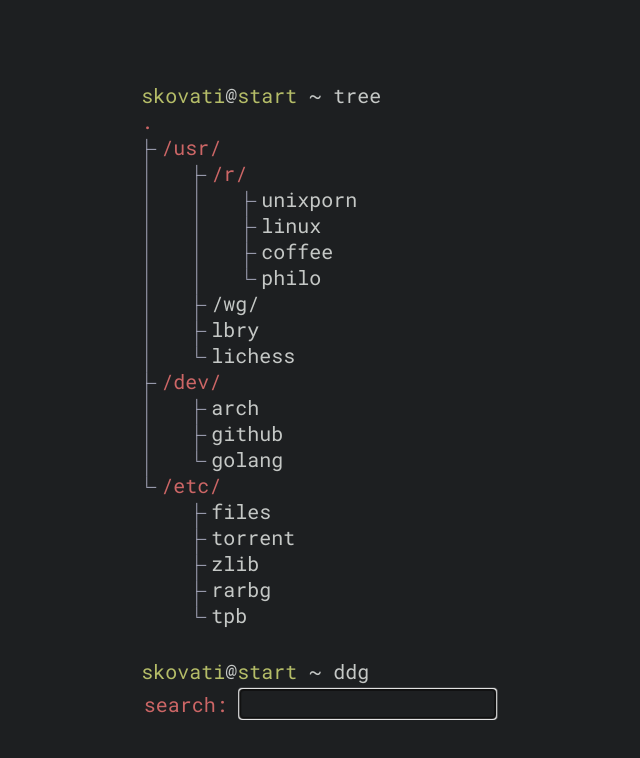
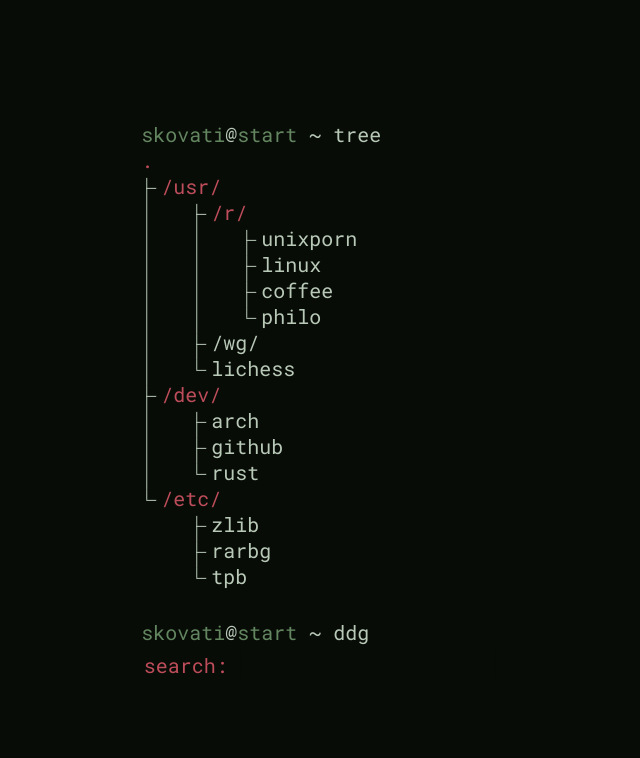
Before and after one commit to skovati/startpage, a plain HTML site: page index.html in a window 1280 px wide. Shown: the whole page, without its empty margins (322-962 px from the left). Drawn offline with Linux system fonts and the light colour scheme.

Commit message:
new links and color

```diff
--- a/index.html
+++ b/index.html
@@ -25,7 +25,6 @@
                 </ul>
               </li>
               <li><a href="https://4chan.org/wg/catalog">/wg/</a></li>
-              <li><a href="https://lbry.tv">lbry</a></li>
               <li><a href="https://lichess.org">lichess</a></li>
             </ul>
           </li>
@@ -34,15 +33,13 @@
             <ul>
               <li><a href="https://wiki.archlinux.org">arch</a></li>
               <li><a href="https://github.com/skovati">github</a></li>
-              <li><a href="https://golang.org">golang</a></li>
+              <li><a href="https://lib.rs">rust</a></li>
             </ul>
           </li>
           <li>
             <h1>/etc/</h1>
             <ul>
-              <li><a href="https://files.skovati.dev">files</a></li>
-              <li><a href="https://torrent.skovati.dev">torrent</a></li>
-              <li><a href="https://b-ok.cc">zlib</a></li>
+              <li><a href="https://z-lib.org">zlib</a></li>
               <li><a href="https://www.rarbg.to">rarbg</a></li>
               <li><a href="https://thepiratebay.org">tpb</a></li>
             </ul>
--- a/style.css
+++ b/style.css
@@ -1,11 +1,11 @@
 :root {
     --font: "Roboto Mono";
-    --background: #1d1f21;
-    --foreground: #c5c8c6;
-    --green: #b5bd68;
-    --red: #cc6666;
-    --orange: #f0c674;
-    --branch: 1px solid #a7a9be;
+    --background: #080c07;
+    --foreground: #B9C9B8;
+    --green: #638660;
+    --red: #BD4D5A;
+    --orange: #A47449;
+    --branch: 1px solid #B9C9B8;
 }
 
 html {
@@ -103,4 +103,5 @@
     color: var(--foreground);
     background-color: var(--background);
     border: none;
+    outline: none;
 }
```
